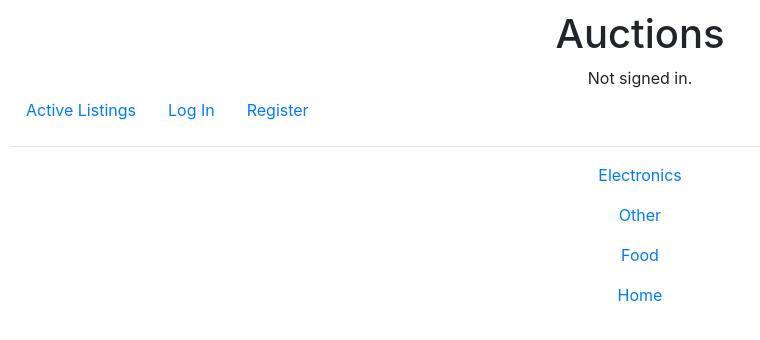
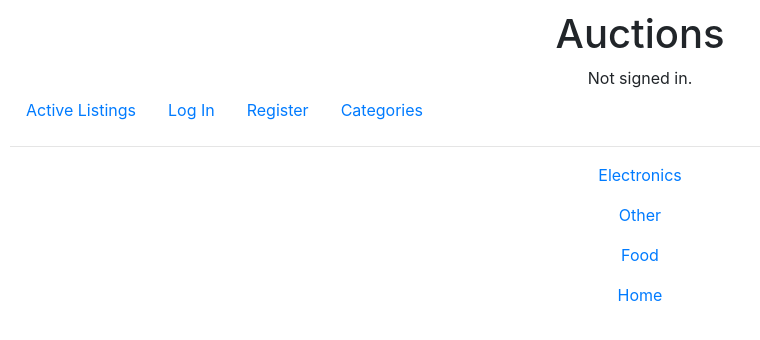
Before and after one commit to LakeSuburbia/CS50-Web, a Django app: page /category in a window 1280 px wide. Shown: the top 340 px of the page, without its empty margins (0-760 px from the left). Run offline with Django 3.2, Linux system fonts and the light colour scheme; data comes from the database, SQL or seed files in the repository; both versions use the stored data as it was after the commit; some libraries are stand-ins or nearby versions.

Commit message:
All_finished

```diff
--- a/pset2/commerce/auctions/templates/auctions/layout.html
+++ b/pset2/commerce/auctions/templates/auctions/layout.html
@@ -38,6 +38,9 @@
                     <a class="nav-link" href="{% url 'register' %}">Register</a>
                 </li>
             {% endif %}
+            <li class="nav-item">
+                <a class="nav-link" href="{% url 'category_overview' %}">Categories</a>
+            </li>
         </ul>
         <hr>
         {% block body %}
```
Also changed, not shown: pset2/commerce/db.sqlite3.
